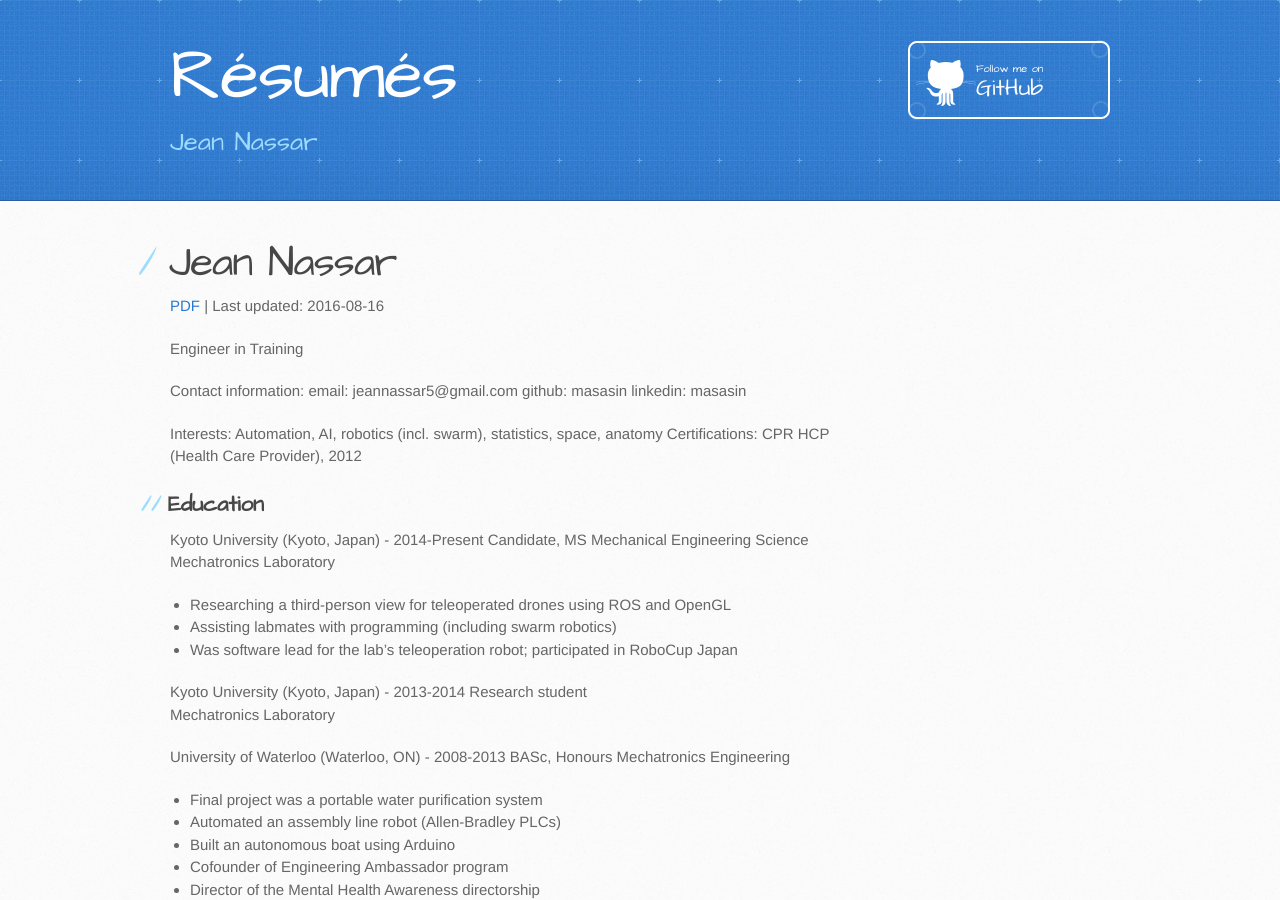
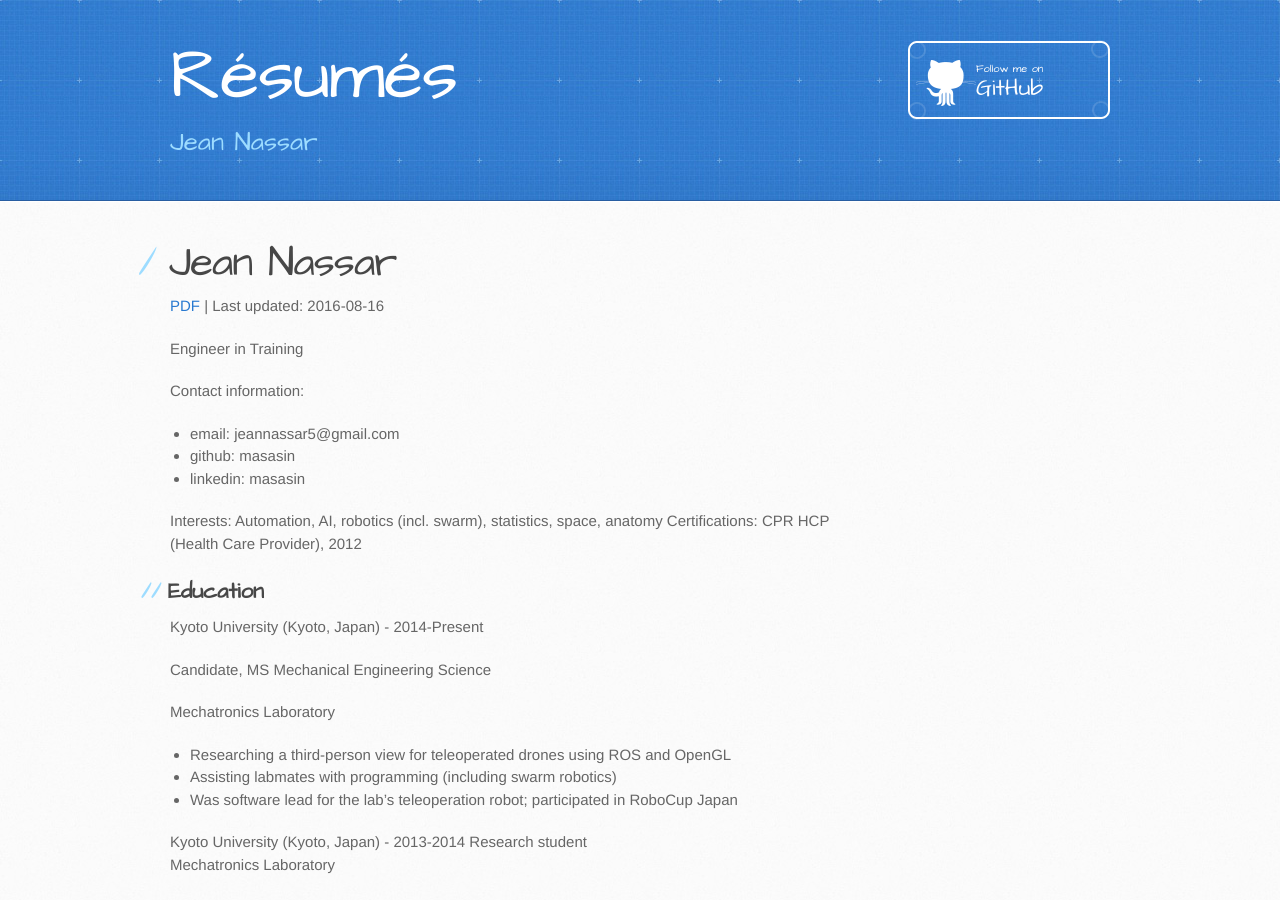
Before and after one commit to masasin/masasin.github.io, a Jekyll site: the page built from resume.md, in a window 1280 px wide and 900 px high. Built offline with Jekyll 4.4.1, drawn with Linux system fonts in a browser that asks for light colours.

```diff
--- a/resume.md
+++ b/resume.md
@@ -9,9 +9,10 @@ Jean Nassar
 Engineer in Training
 
 Contact information:
-  email: jeannassar5@gmail.com
-  github: masasin
-  linkedin: masasin
+
+  - email: jeannassar5@gmail.com
+  - github: masasin
+  - linkedin: masasin
 
 
 Interests:
@@ -23,8 +24,11 @@ Certifications:
 Education
 ---------
 Kyoto University (Kyoto, Japan) - 2014-Present
+
   Candidate, MS Mechanical Engineering Science
+
   Mechatronics Laboratory
+
   - Researching a third-person view for teleoperated drones using ROS and OpenGL
   - Assisting labmates with programming (including swarm robotics)
   - Was software lead for the lab's teleoperation robot; participated in RoboCup
```
